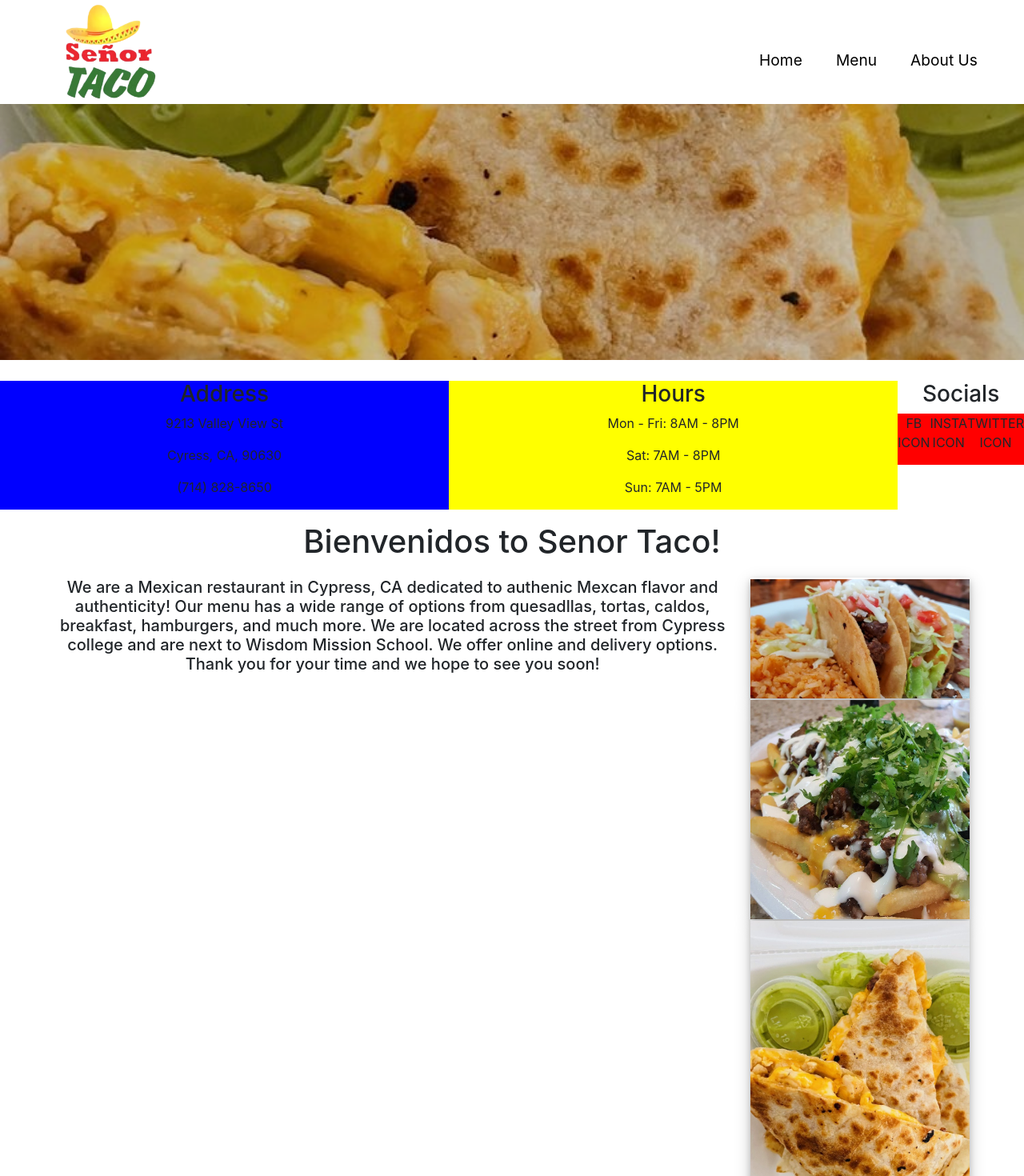
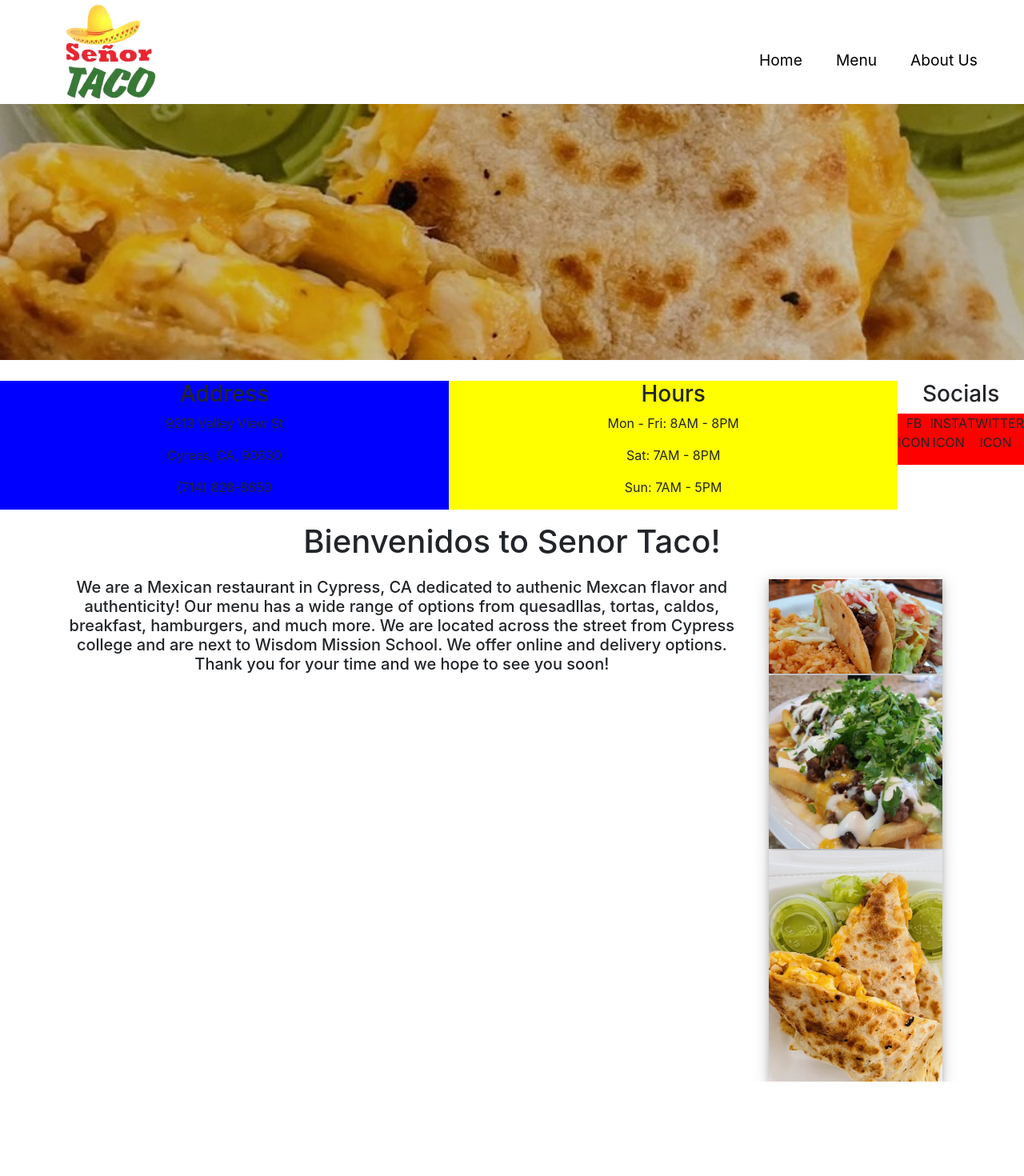
Before and after one commit to NathanielGonzalez52/SenorTaco, a React (Create React App) app: page /home in a window 1280 px wide. Shown: the top 1470 px of the page at 80% size. After the commit the page ends 1352 px from the top, so only its background shows below. Built offline with nearby package versions, Linux system fonts and the light colour scheme.

Commit message:
Change picture format

```diff
--- a/src/components/About.css
+++ b/src/components/About.css
@@ -10,7 +10,7 @@
 .about-text {
     padding-top: 0.8rem;
     padding-left: 5%;
-    width: 200%;
+    width: 220%;
 }
 
 .pics {
@@ -20,7 +20,7 @@
 
 .food {
     padding-top: 2px;
-    width: 80%;
+    width: 68%;
     display: block;
     box-shadow: 0 4px 8px 0 rgba(0, 0, 0, 0.2), 0 6px 20px 0 rgba(0, 0, 0, 0.19);
 
```
